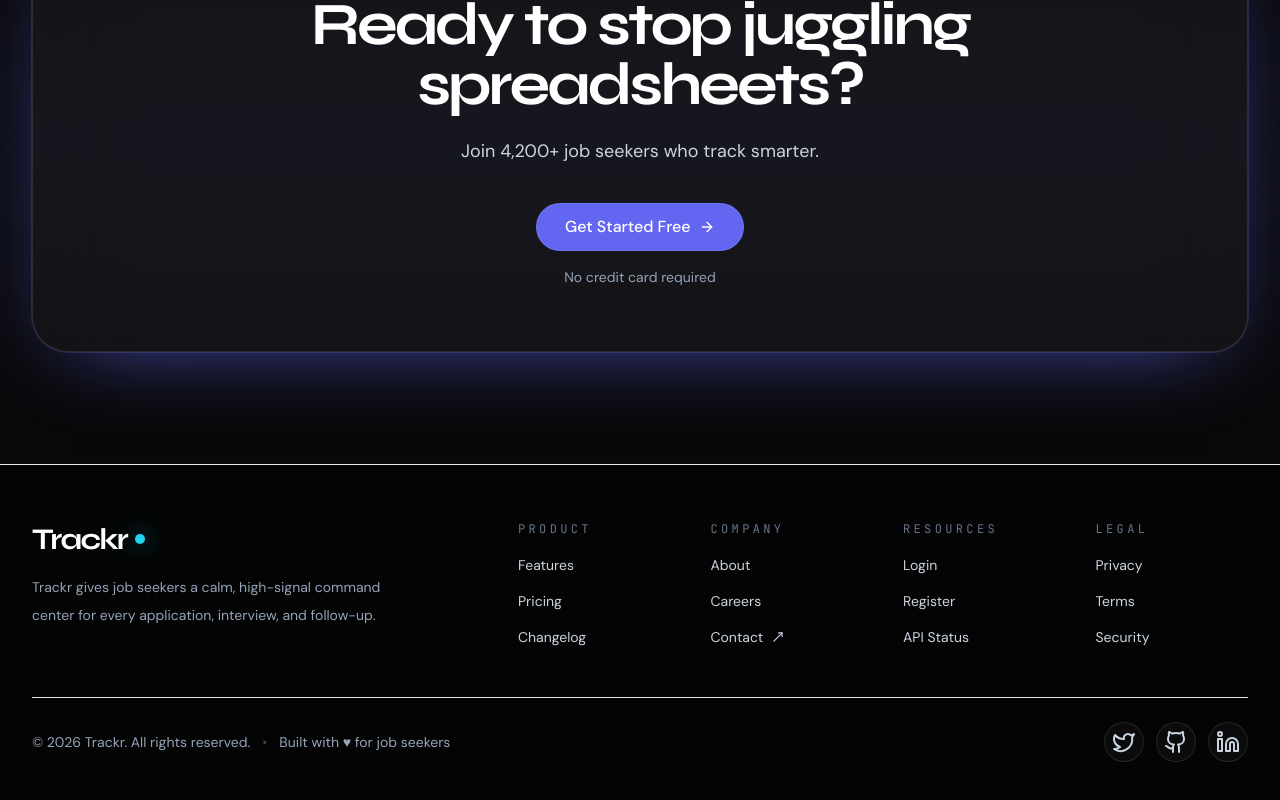
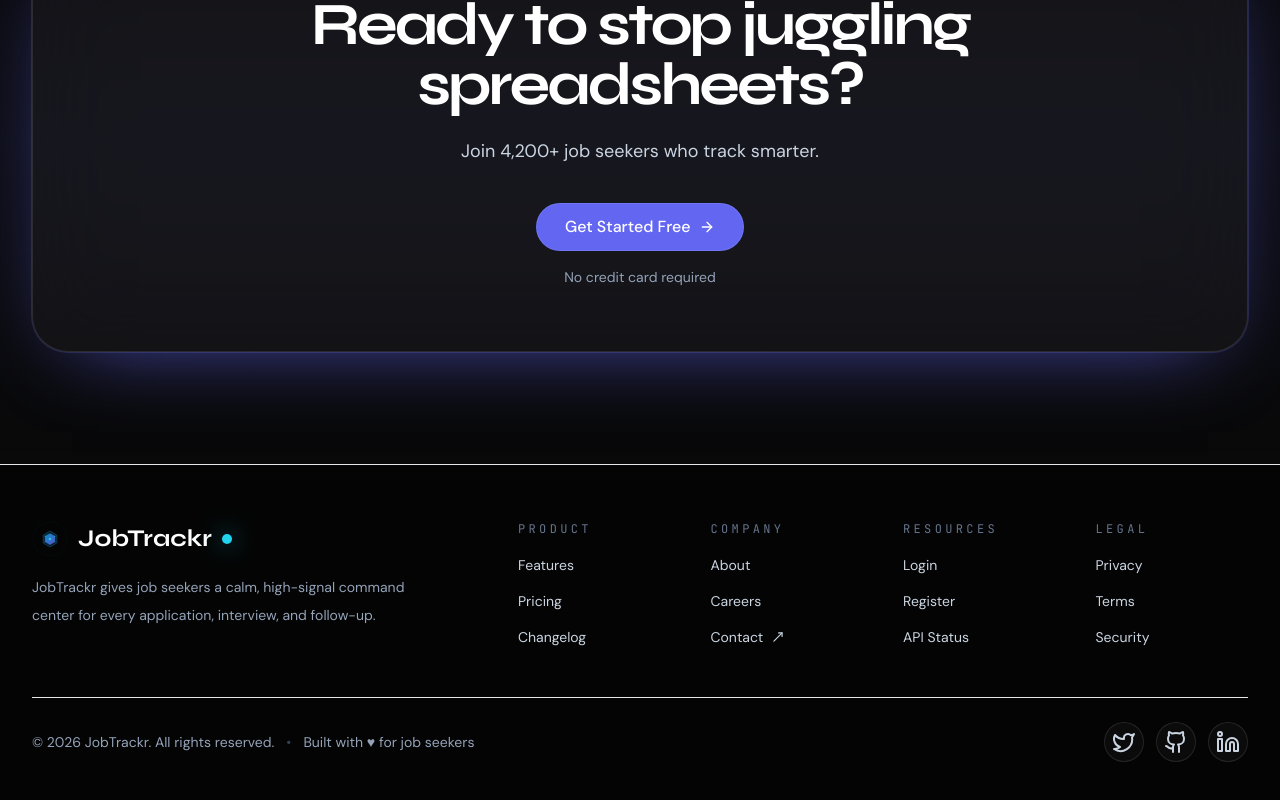
Before and after one commit to Lakshya-2440/JobTrackr, a React (Vite) app in the folder client/: page / in a window 1280 px wide. Shown: the part 5286-6086 px from the top of the page. Built offline with nearby package versions, Linux system fonts and the light colour scheme; no server answers.

Commit message:
feat: Update footer with logo and JobTrackr branding

```diff
--- a/client/src/components/layout/Footer.tsx
+++ b/client/src/components/layout/Footer.tsx
@@ -1,4 +1,5 @@
 import { Github, Linkedin, MoveUpRight, Twitter } from 'lucide-react';
+import logo from '@/assets/logo.svg';
 import { FOOTER_LINK_GROUPS } from '@/constants/data';
 
 const SOCIAL_LINKS = [
@@ -12,12 +13,13 @@ export const Footer = () => (
     <div className="section-container">
       <div className="grid gap-12 lg:grid-cols-[1.2fr_2fr]">
         <div>
-          <div className="inline-flex items-center gap-2">
-            <span className="font-display text-3xl tracking-[-0.06em] text-white">Trackr</span>
+          <div className="flex items-center gap-2.5">
+            <img src={logo} alt="JobTrackr" className="h-9 w-auto" />
+            <span className="font-display text-2xl text-white">JobTrackr</span>
             <span className="h-2.5 w-2.5 rounded-full bg-cyan-400 shadow-[0_0_24px_rgba(34,211,238,0.85)]" />
           </div>
           <p className="mt-4 max-w-sm text-sm leading-7 text-slate-400">
-            Trackr gives job seekers a calm, high-signal command center for every application,
+            JobTrackr gives job seekers a calm, high-signal command center for every application,
             interview, and follow-up.
           </p>
         </div>
@@ -48,7 +50,7 @@ export const Footer = () => (
 
       <div className="mt-12 flex flex-col gap-6 border-t border-white/8 pt-6 text-sm text-slate-400 md:flex-row md:items-center md:justify-between">
         <div className="flex flex-col gap-1 sm:flex-row sm:items-center sm:gap-3">
-          <span>© 2026 Trackr. All rights reserved.</span>
+          <span>© 2026 JobTrackr. All rights reserved.</span>
           <span className="hidden text-slate-700 sm:inline">•</span>
           <span>Built with ♥ for job seekers</span>
         </div>
```
